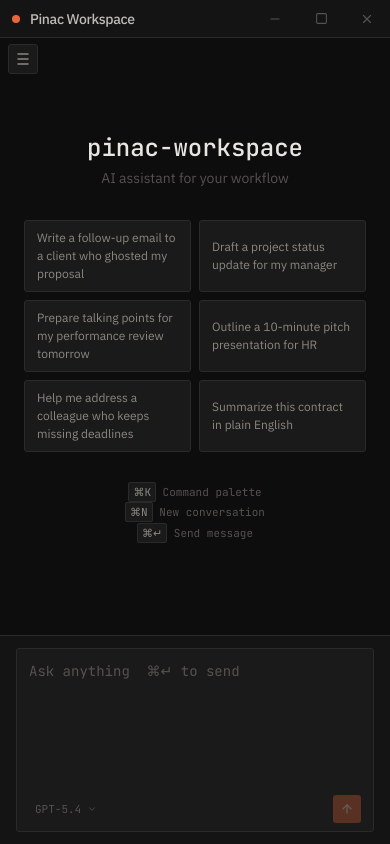
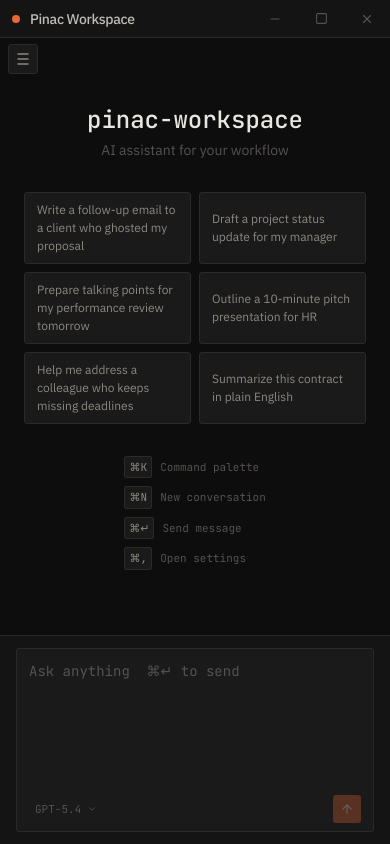
Before and after one commit to RajeshTechForge/pinac_workspace, a React (Vite) app in the folder desktop/: page / in a window 390 px wide. Built offline with nearby package versions, Linux system fonts and the light colour scheme.

Commit message:
Improve EmptyState keyboard shortcuts layout
Use responsive grid and consistent kbd sizing. Add ⌘, shortcut to open
settings. Additionally updates AGENTS.md

```diff
--- a/desktop/src/components/chat/EmptyState.tsx
+++ b/desktop/src/components/chat/EmptyState.tsx
@@ -32,25 +32,31 @@ export default function EmptyState({ onSelectSuggestion }: EmptyStateProps) {
             </button>
           ))}
         </div>
-        <div className="text-[11px] font-mono text-text-muted space-y-1">
-          <p>
-            <kbd className="px-1 py-0.5 bg-surface-2 border border-border rounded-xs text-text-secondary">
+        <div className="grid grid-cols-1 sm:grid-cols-2 gap-x-8 gap-y-2 text-[11px] font-mono text-text-muted mx-auto w-fit text-left">
+          <div className="flex items-center gap-2">
+            <kbd className="px-1 py-0.5 bg-surface-2 border border-border rounded-xs text-text-secondary min-w-7 text-center inline-block">
               ⌘K
-            </kbd>{" "}
-            Command palette
-          </p>
-          <p>
-            <kbd className="px-1 py-0.5 bg-surface-2 border border-border rounded-xs text-text-secondary">
+            </kbd>
+            <span>Command palette</span>
+          </div>
+          <div className="flex items-center gap-2">
+            <kbd className="px-1 py-0.5 bg-surface-2 border border-border rounded-xs text-text-secondary min-w-7 text-center inline-block">
               ⌘N
-            </kbd>{" "}
-            New conversation
-          </p>
-          <p>
-            <kbd className="px-1 py-0.5 bg-surface-2 border border-border rounded-xs text-text-secondary">
+            </kbd>
+            <span>New conversation</span>
+          </div>
+          <div className="flex items-center gap-2">
+            <kbd className="px-1 py-0.5 bg-surface-2 border border-border rounded-xs text-text-secondary min-w-7 text-center inline-block">
               ⌘↵
-            </kbd>{" "}
-            Send message
-          </p>
+            </kbd>
+            <span>Send message</span>
+          </div>
+          <div className="flex items-center gap-2">
+            <kbd className="px-1 py-0.5 bg-surface-2 border border-border rounded-xs text-text-secondary min-w-7 text-center inline-block">
+              ⌘,
+            </kbd>
+            <span>Open settings</span>
+          </div>
         </div>
       </div>
     </div>
```
Also changed, not shown: 1 other file (tests, documents, lock files or other folders).
